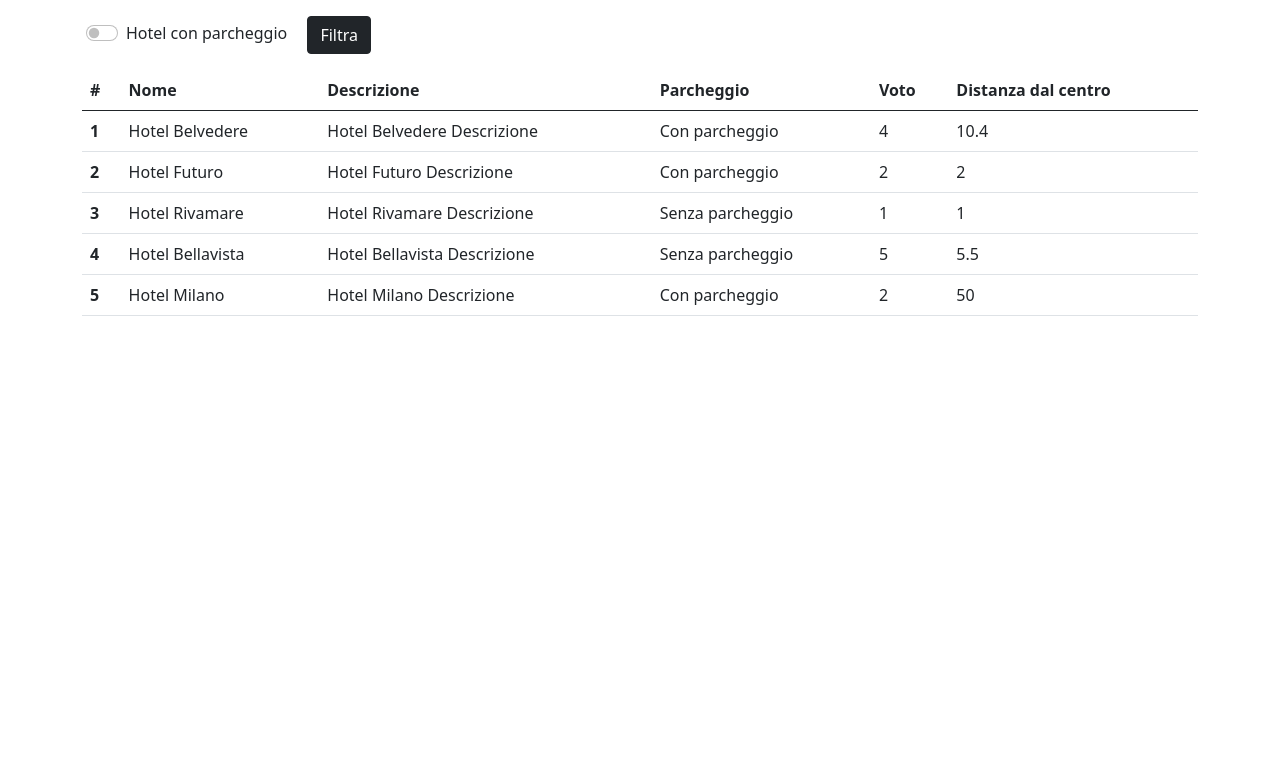
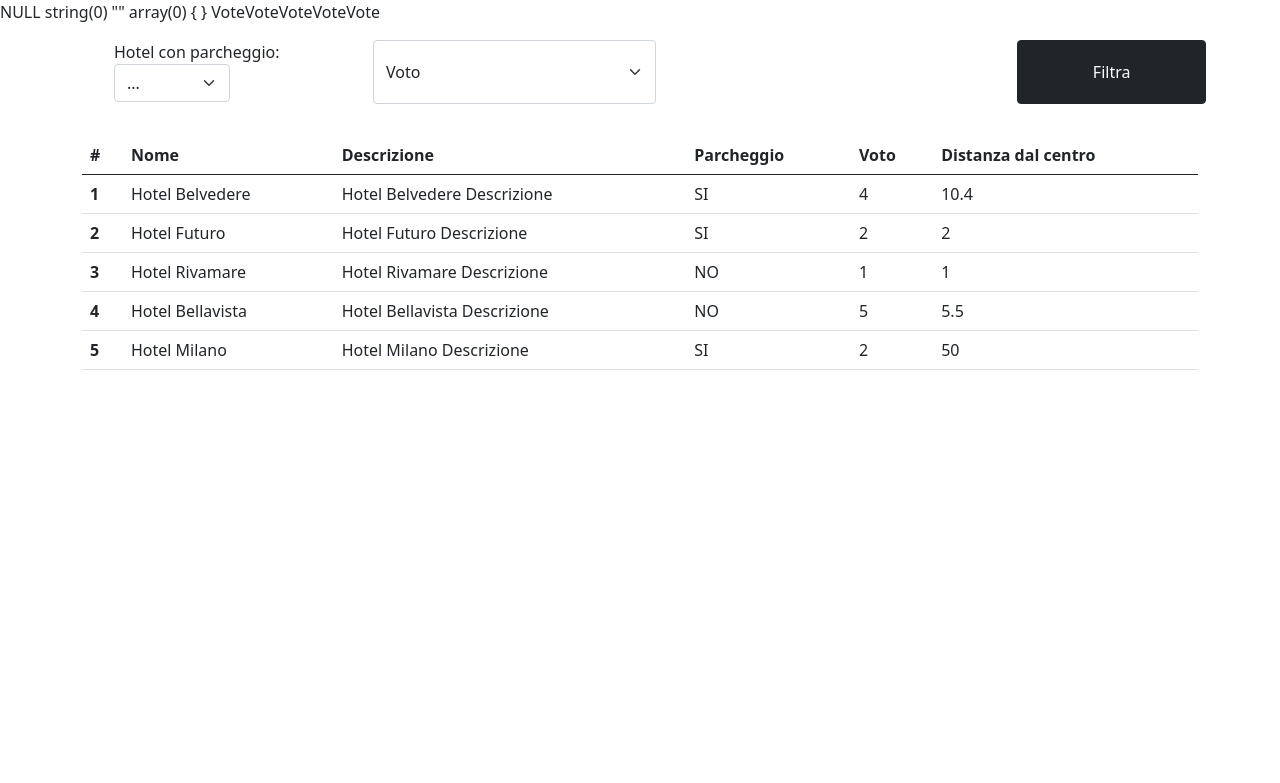
Before and after one commit to RoccoCerro/php-hotel, a PHP site: page / in a window 1280 px wide. Shown: the top 783 px of the page. Run offline with PHP 8.4, Linux system fonts and the light colour scheme.

Commit message:
Add: array filtered

```diff
--- a/index.php
+++ b/index.php
@@ -40,7 +40,49 @@ $hotels = [
 
 ];
 
-// var_dump($_GET)
+$get_parcking = $_GET["parcheggio"] ?? null;
+var_dump($get_parcking);
+$get_vote = $_GET["voto"] ?? "";
+var_dump($get_vote);
+
+var_dump($_GET);
+
+// $filter = [$get_vote, $get_parcking];
+
+$array_filtered = array_filter($hotels, function ($hotel) use ($get_parcking, $get_vote) {
+  // list ($get_parcking, $get_vote) = $filter;
+
+  // Trasformo la stringa vote in number
+  $vote_filter = (int)$get_vote;
+  echo "Vote";
+  // var_dump($vote_filter);
+  // echo "Parking";
+  // var_dump($get_parcking);
+
+  $passed = false;
+
+  // Controllo del parking
+  if ($get_parcking !== 'no' && $get_parcking !== 'si' && $get_vote === 'Voto' || isset($get_vote) === false || $get_vote === '') {
+    $passed = true;
+  } else {
+    if ($get_parcking === 'si' && $hotel['parking'] === true && $get_vote === 'Voto' || isset($get_vote) === false || $get_vote === '') {
+      $passed = true;
+    } else if($get_parcking === "no" && $hotel['parking'] === false && $get_vote === 'Voto' || isset($get_vote) === false || $get_vote === ''){
+      $passed = true;
+    } else if($get_parcking === 'si' && $hotel['parking'] === true && $hotel["vote"] >= $vote_filter){
+      $passed = true;
+    } else if($get_parcking === "no" && $hotel['parking'] === false && $hotel["vote"] >= $vote_filter){
+      $passed = true;
+    } else if($get_parcking !== 'no' && $get_parcking !== 'si' && $hotel["vote"] >= $vote_filter){
+      $passed = true;
+    }
+  }
+
+  return $passed;
+});
+
+// echo "array filtered";
+// var_dump($array_filtered);
 
 ?>
 
@@ -51,18 +93,32 @@ $hotels = [
   <meta charset="UTF-8">
   <meta name="viewport" content="width=device-width, initial-scale=1.0">
   <title>Hotel</title>
-  <link href="https://cdn.jsdelivr.net/npm/bootstrap@5.0.2/dist/css/bootstrap.min.css" rel="stylesheet" integrity="sha384-EVSTQN3/azprG1Anm3QDgpJLIm9Nao0Yz1ztcQTwFspd3yD65VohhpuuCOmLASjC" crossorigin="anonymous">
+  <link href="https://cdn.jsdelivr.net/npm/bootstrap@5.0.2/dist/css/bootstrap.min.css" rel="stylesheet"
+    integrity="sha384-EVSTQN3/azprG1Anm3QDgpJLIm9Nao0Yz1ztcQTwFspd3yD65VohhpuuCOmLASjC" crossorigin="anonymous">
 </head>
 
 <body>
   <main>
     <div class="container p-3">
-      <form action="./index.php" method="GET">
-        <div class="form-check form-switch d-inline-block me-3">
-          <input class="form-check-input custom-checkbox" type="checkbox" id="flexSwitchCheckChecked" name="parcheggio">
-          <label class="form-check-label" for="flexSwitchCheckChecked">Hotel con parcheggio</label>
+      <form action="./index.php" method="GET" class="row flex-nowrap align-content-center">
+        <div class="form-check form-switch d-inline-block me-3 col-sm-3">
+          <label class="form-check-label" for="flexSwitchCheckChecked">Hotel con parcheggio:</label>
+          <select class="form-select d-inline-block col-auto w-50" aria-label="Default select example"
+            name="parcheggio">
+            <option selected>...</option>
+            <option value="si">SI</option>
+            <option value="no">NO</option>
+          </select>
         </div>
-        <button class="btn btn-dark">Filtra</button>
+        <select class="form-select d-inline-block col-auto w-25" aria-label="Default select example" name="voto">
+          <option selected>Voto</option>
+          <option value="1">Uno</option>
+          <option value="2">Due</option>
+          <option value="3">Tre</option>
+          <option value="4">Quattro</option>
+          <option value="5">Cinque</option>
+        </select>
+        <button class="btn btn-dark col-2 ms-auto">Filtra</button>
       </form>
     </div>
     <div class="container">
@@ -79,47 +135,26 @@ $hotels = [
         </thead>
         <tbody>
           <?php
-          foreach ($hotels as $key => $hotel) {
-            $name = $hotel['name'];
-            $description = $hotel['description'];
-            $parking = $hotel['parking'] ? 'Con parcheggio' : 'Senza parcheggio';
-            $vote = $hotel['vote'];
-            $distance_to_center = $hotel['distance_to_center'];
-            $index = $key + 1;
-            $parking_filter = $_GET["parcheggio"] ?? "";
-
-            if ($parking_filter === "on") {
-              if ($parking === "Con parcheggio") {
-                echo "
-                  <tr>
-                    <th scope='row'>$index</th>
-                    <td>$name</td>
-                    <td>$description</td>
-                    <td>$parking</td>
-                    <td>$vote</td>
-                    <td>$distance_to_center</td>
-                  </tr>
-                ";
-              };
-            } else {
-              echo "
-                <tr>
-                  <th scope='row'>$index</th>
-                  <td>$name</td>
-                  <td>$description</td>
-                  <td>$parking</td>
-                  <td>$vote</td>
-                  <td>$distance_to_center</td>
-                </tr>
-              ";
-            };
-          };
+          foreach ($array_filtered as $index => $hotel) {
+            ?>
+            <tr>
+              <th scope='row'><?php echo $index + 1 ?></th>
+              <td><?= $hotel["name"] ?></td>
+              <td><?= $hotel["description"] ?></td>
+              <td><?= $hotel["parking"] === true ? "SI" : "NO" ?></td>
+              <td><?= $hotel["vote"] ?></td>
+              <td><?php echo $hotel["distance_to_center"] ?></td>
+            </tr>
+            <?php
+          }
           ?>
         </tbody>
       </table>
     </div>
   </main>
-  <script src="https://cdn.jsdelivr.net/npm/bootstrap@5.0.2/dist/js/bootstrap.bundle.min.js" integrity="sha384-MrcW6ZMFYlzcLA8Nl+NtUVF0sA7MsXsP1UyJoMp4YLEuNSfAP+JcXn/tWtIaxVXM" crossorigin="anonymous"></script>
+  <script src="https://cdn.jsdelivr.net/npm/bootstrap@5.0.2/dist/js/bootstrap.bundle.min.js"
+    integrity="sha384-MrcW6ZMFYlzcLA8Nl+NtUVF0sA7MsXsP1UyJoMp4YLEuNSfAP+JcXn/tWtIaxVXM"
+    crossorigin="anonymous"></script>
 </body>
 
 </html>
```
